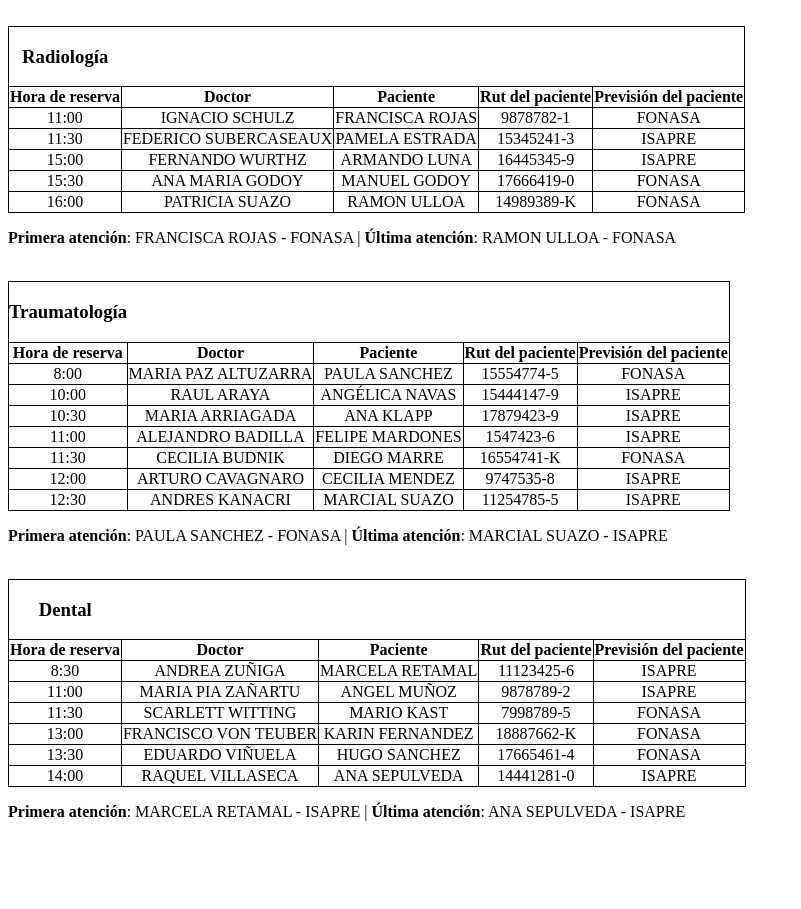
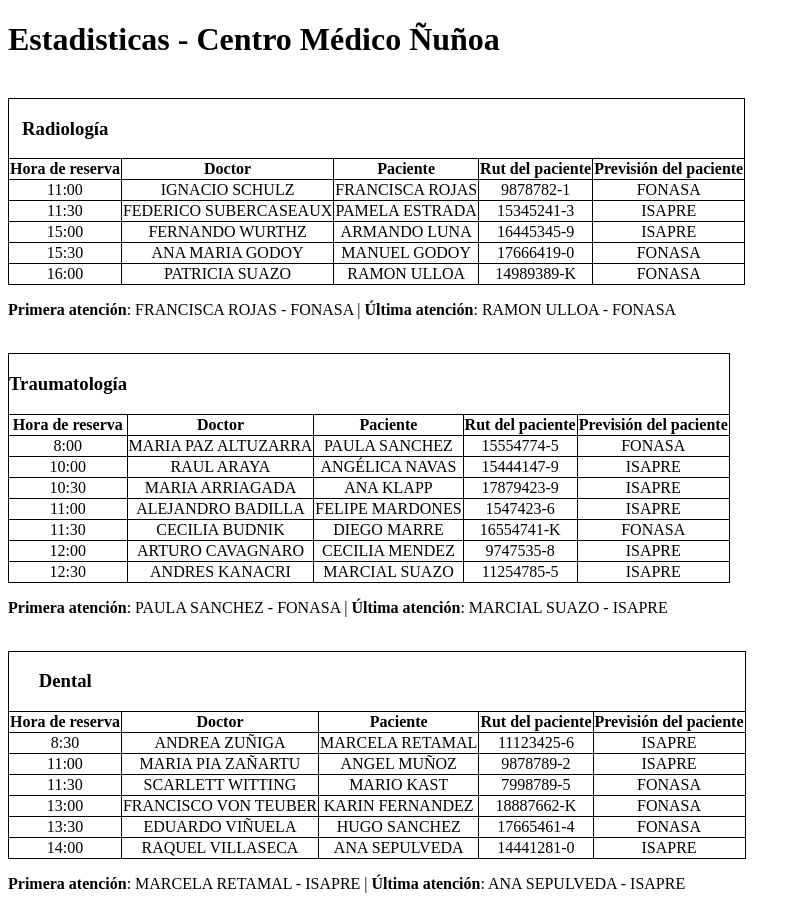
Before and after one commit to DiegoCordovaRatti/Uso-Basico-de-Arrays-y-Objetos, a plain HTML site: page index.html in a window 1280 px wide. Shown: the whole page, without its empty margins (0-801 px from the left). Before the commit the page ends 837 px from the top, so only its background shows below. Drawn offline with Linux system fonts and the light colour scheme.

Commit message:
second commit

```diff
--- a/index.html
+++ b/index.html
@@ -19,6 +19,8 @@
     </style>
 </head>
 
+<body>
+<h1>Estadisticas - Centro Médico Ñuñoa</h1>
 <br>
 <table id="table_radio" style="text-align: center;"></table>
 <p id="texto_radio"></p>
```
